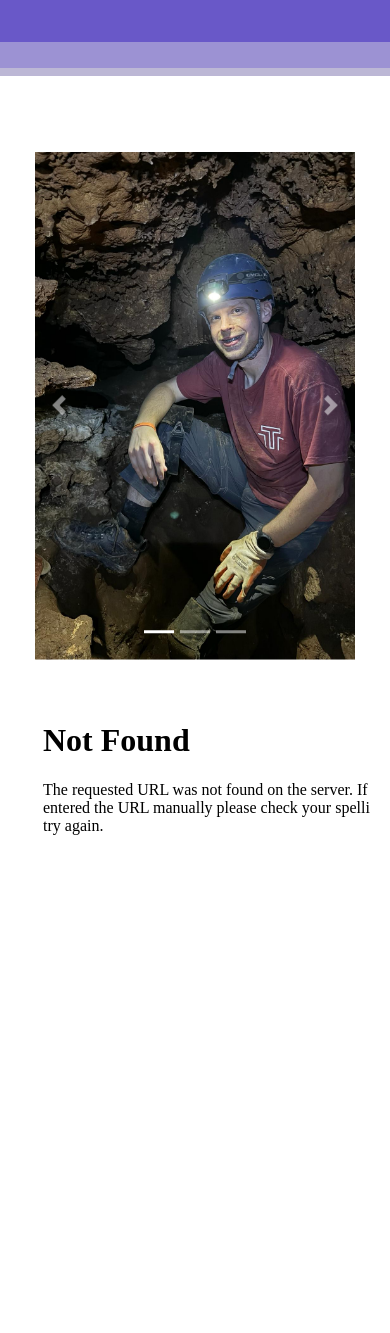
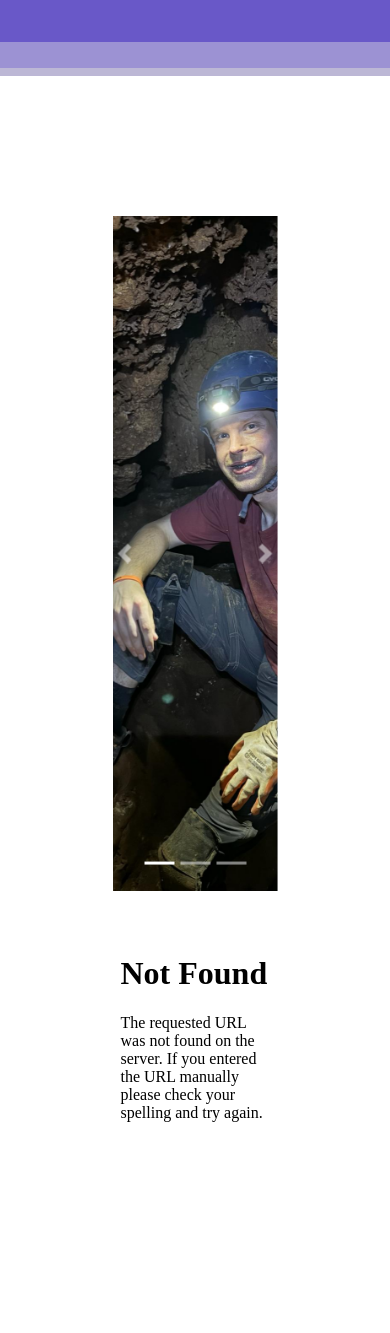
Before and after one commit to Delpen9/Ian-Dover-Personal-Website, a Flask app: page / in a window 390 px wide. Shown: the part 143-1476 px from the top of the page. Run offline with Flask 3, Linux system fonts and the light colour scheme; some libraries are stand-ins or nearby versions.

Commit message:
some resizing

```diff
--- a/myportfolio/static/css/bio.css
+++ b/myportfolio/static/css/bio.css
@@ -14,10 +14,6 @@
 }
 
 .resume-iframe {
-    width: 55vw;
+    width: 100vw;
     height: 80vh;
 }
-
-.resume-info {
-    overflow-x: hidden;
-}
--- a/myportfolio/static/css/bio_mobile.css
+++ b/myportfolio/static/css/bio_mobile.css
@@ -1,6 +1,5 @@
 @media (max-width: 950px) {
     .carousel-item img {
-        height: 60vh;
         object-fit: cover;
     }
 
@@ -17,18 +16,13 @@
     }
 
     .resume-iframe {
-        display: flex;
         justify-content: center; /* Center horizontally */
         align-items: center; /* Center vertically */
         box-sizing: border-box; /* Ensures padding and border are included in the width */
         border: none; /* Optional, removes the border */
-        width: 100vw;
-        height: 75vh;
-    }
-
-    .resume-info {
+        overflow-x: hidden;
+        width: 100%;
+        height: 40vh;
         margin-top: 5vh;
-        padding: 0 15px; /* Adds padding on both sides */
-        overflow-x: hidden;
     }
 }
--- a/myportfolio/templates/bio.html
+++ b/myportfolio/templates/bio.html
@@ -4,7 +4,7 @@
 <div class="bio_content_positioning">
     <div class="container-fluid">
         <div class="row justify-content-center">
-            <div class="col-10 col-sm-10 col-md-8 col-lg-4">
+            <div class="col-12 col-sm-12 col-md-12 col-lg-4">
                 <!-- Carousel Wrapper -->
                 <div id="imageCarousel" class="carousel slide" data-ride="carousel">
                     <!-- Indicators -->
@@ -40,9 +40,7 @@
             </div>
 
             <!-- Resume Section -->
-            <div class="col-10 col-sm-8 col-md-8 col-lg-6 resume-info">
-                <iframe src="/resume" class="resume-iframe" frameborder="0"></iframe>
-            </div>
+            <iframe src="/resume" class="col-12 col-sm-12 col-md-12 col-lg-6 resume-iframe" frameborder="0"></iframe>
         </div>
     </div>
 </div>
--- a/myportfolio/templates/navbar.html
+++ b/myportfolio/templates/navbar.html
@@ -3,7 +3,7 @@
 <head>
     <meta charset="UTF-8">
     <meta name="viewport" content="width=device-width, initial-scale=1.0">
-    <meta name="viewport" content="width=device-width, initial-scale=1">
+
     <title>Ian's Portfolio</title>
 
     <!-- CSS only -->
```
